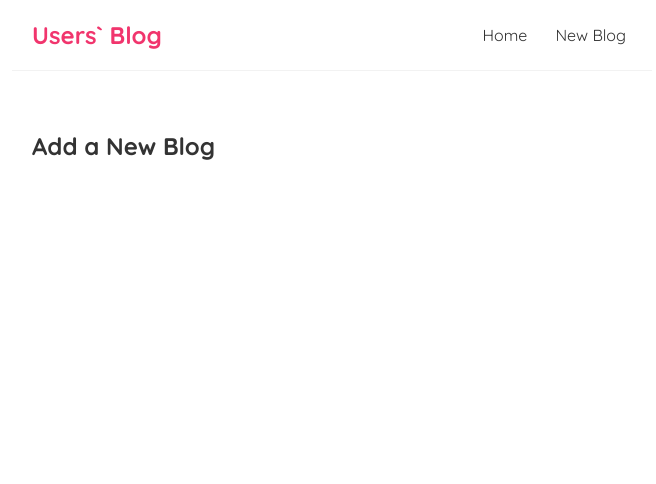
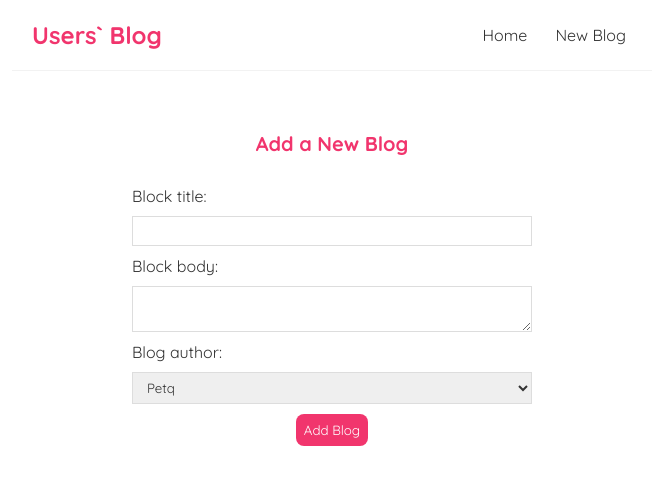
Before and after one commit to GerganaKraeva/React, a React (Create React App) app in the folder gery-project/: page /create in a window 1280 px wide. Shown: the top 484 px of the page, without its empty margins (308-964 px from the left). Built offline with nearby package versions, Linux system fonts and the light colour scheme.

Commit message:
added form and submit event

```diff
--- a/gery-project/src/Create.js
+++ b/gery-project/src/Create.js
@@ -1,9 +1,46 @@
+import { useState } from "react";
+
 const Create = () => {
+    const [title, setTitle] = useState("");
+    const [body, setBody] = useState("");
+    const [author, setAuthor] = useState("Petq");
+
+    const handleSumbit = (e) => {
+        e.preventDefault();
+        const blog = { title, body, author };
+        console.log(blog);
+
+    }
+
     return (
         <div className="create">
             <h2>Add a New Blog</h2>
+            <form onSubmit={handleSumbit} >
+                <label>Block title:</label>
+                <input
+                    type="text"
+                    required
+                    value={title}
+                    onChange={(e) => setTitle(e.target.value)}
+                ></input>
+                <label>Block body:</label>
+                <textarea
+                    required
+                    value={body}
+                    onChange={(e) => setBody(e.target.value)}
+                ></textarea>
+                <label>Blog author:</label>
+                <select
+                    value={author}
+                    onChange={(e) => setAuthor(e.target.value)}
+                >
+                    <option value="Petq">Petq</option>
+                    <option value="Ivo">Ivo</option>
+                </select>
+                <button>Add Blog</button>
+            </form>
         </div>
-     );
+    );
 }
 
 export default Create;
--- a/gery-project/src/index.css
+++ b/gery-project/src/index.css
@@ -45,7 +45,7 @@
   border-bottom: 1px solid #fafafa;
 }
 
-.blog-preview:hoover {
+.blog-preview :hoover {
   box-shadow: 1px 3px 5px rgba(0,0,0,0.1);
 }
 .blog-preview h2{
@@ -57,3 +57,36 @@
 .blog-preview a {
   text-decoration: none;
 }
+
+.create {
+  max-width: 400px;
+  margin: 0 auto;
+  text-align: center;
+}
+
+.create label {
+  text-align: left;
+  display: block;
+}
+.create h2 {
+  font-size: 20px;
+  color: #f1356d;
+  margin-bottom: 30px;
+}
+
+.create input, .create textarea, .create select {
+  width: 100%;
+  padding: 6px 10px;
+  margin: 10px 0;
+  border: 1px solid #ddd;
+  box-sizing: border-box;
+  display: block;
+}
+.create button {
+  background: #f1356d;
+  color: #fff;
+  border: 0;
+  padding: 8px;
+  border-radius: 8px;
+  cursor: pointer;
+}
```
